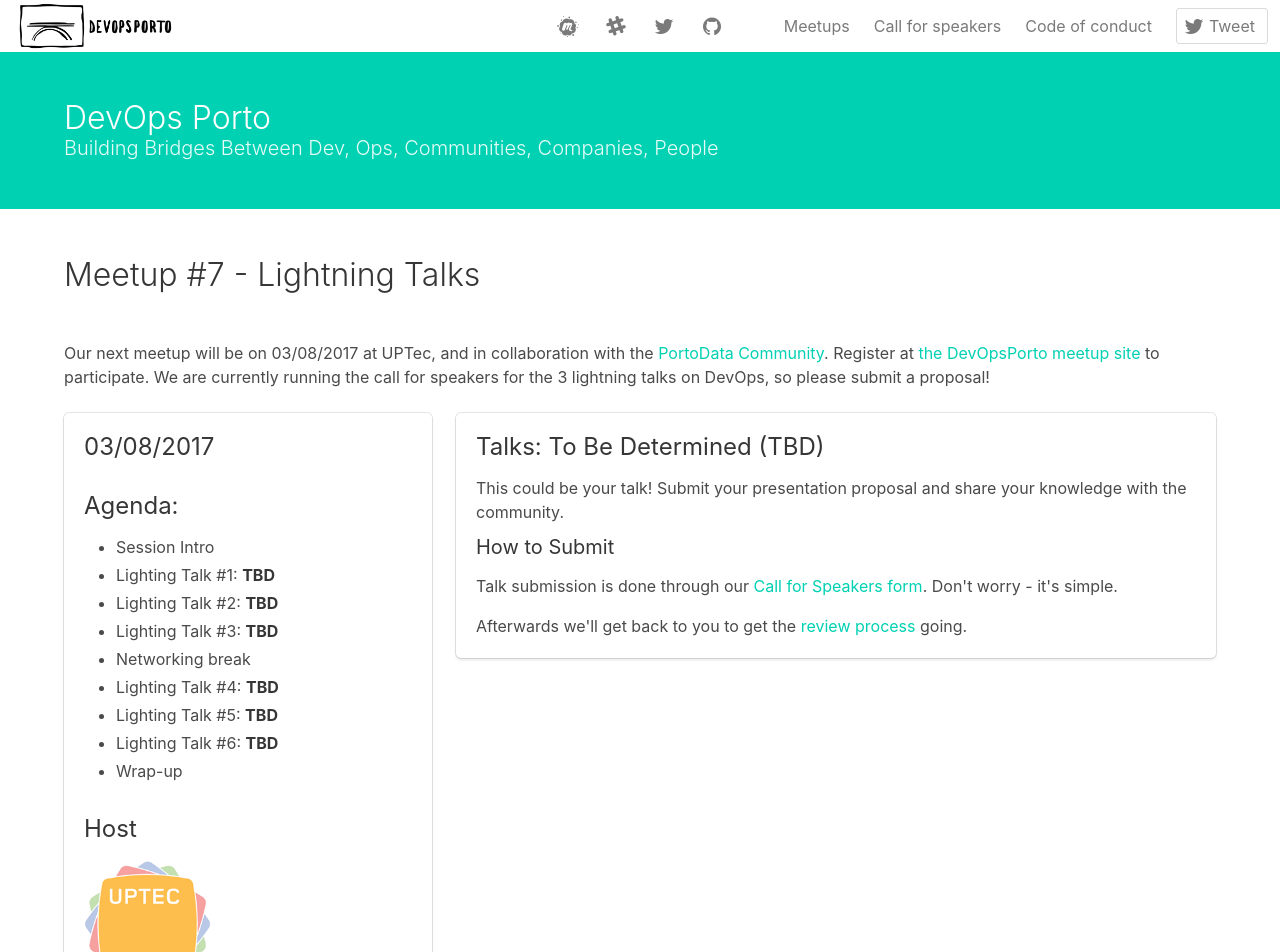
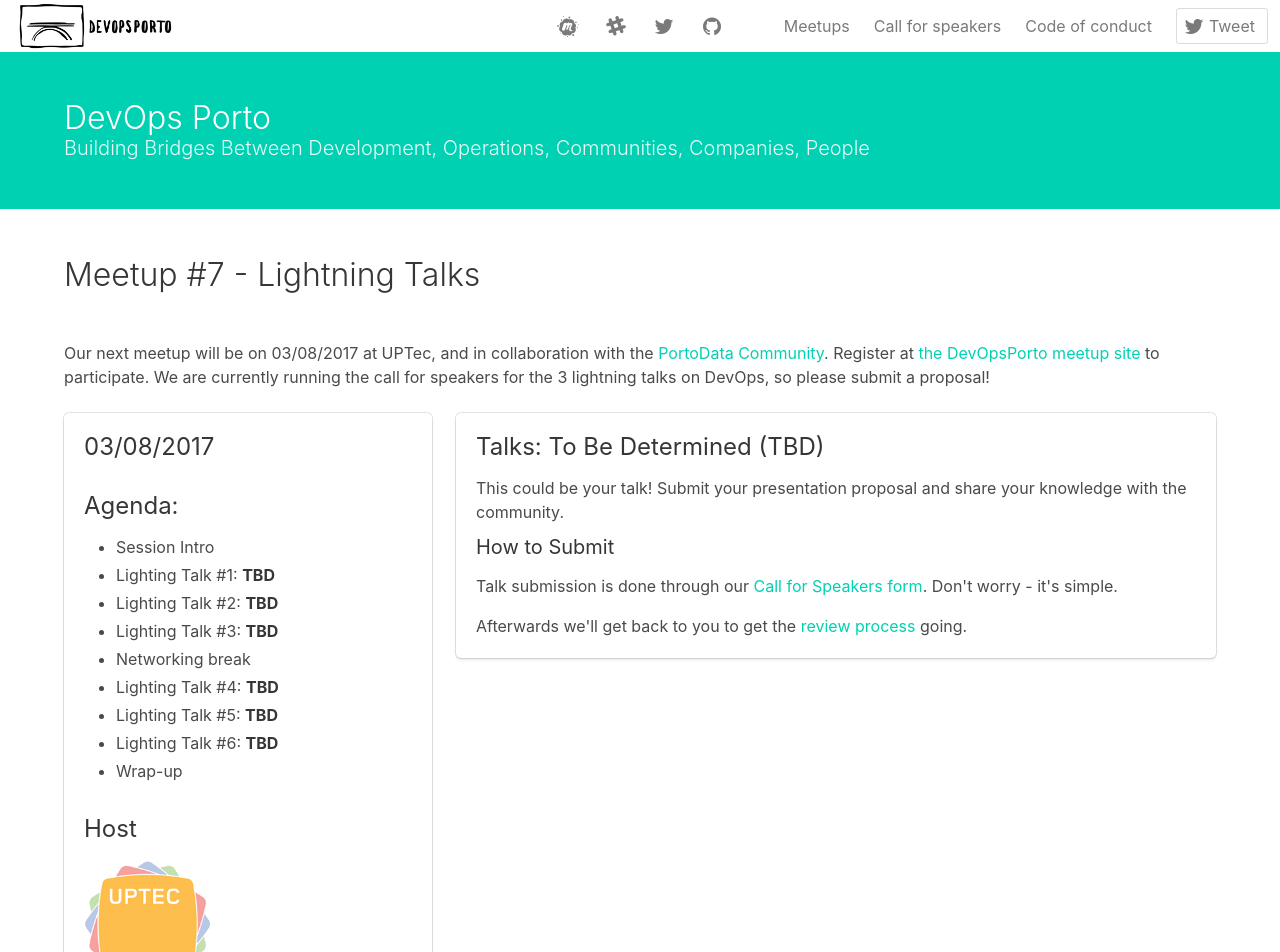
Before and after one commit to DevOpsPorto/devopsporto.github.io, a Jekyll site: the page built from index.md, in a window 1280 px wide. Shown: the top 952 px of the page. Built offline with Jekyll 4.4.1, drawn with Linux system fonts in a browser that asks for light colours.

Commit message:
slogan update

```diff
--- a/_layouts/default.html
+++ b/_layouts/default.html
@@ -18,7 +18,7 @@
                     DevOps Porto
                 </h1>
                 <h2 class="subtitle">
-                    Building Bridges Between Dev, Ops, Communities, Companies, People
+                    Building Bridges Between Development, Operations, Communities, Companies, People
                 </h2>
             </div>
         </div>
```
